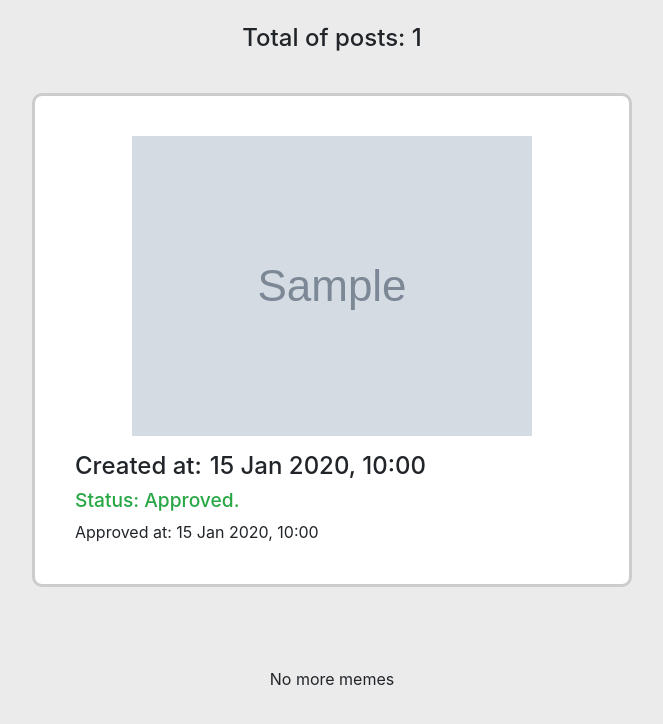
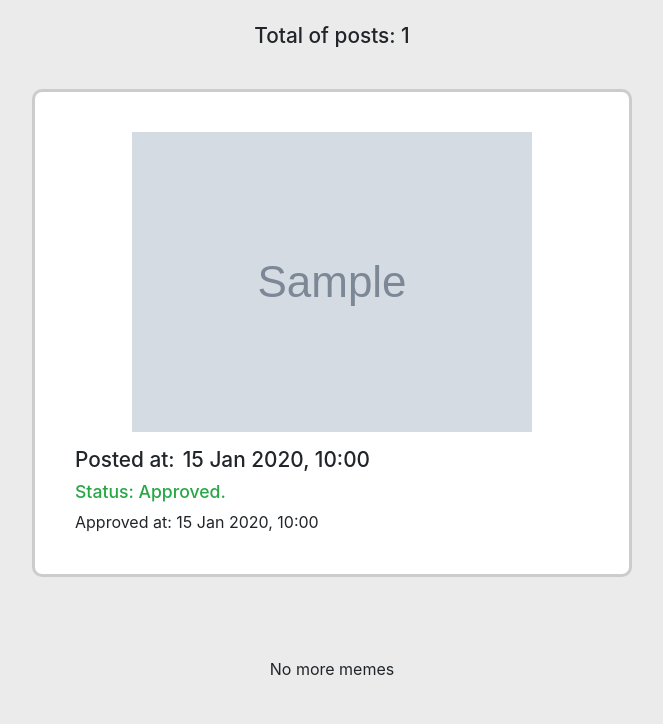
Before and after one commit to rafael-frs-a/django_memes, a Django app: page /my-posts/ in a window 1280 px wide. Shown: the part 56-780 px from the top of the page, without its empty margins (308-971 px from the left). Run offline with Django 3.2, Linux system fonts and the light colour scheme; a user stored in the database is signed in; tables that the repository leaves empty hold one stand-in row (values such as "Sample post"); grey boxes marked "Sample" are stand-in pictures; parts of the project's set-up code (start-up, migrations or seed data) failed here and were passed over; some libraries are stand-ins or nearby versions.

Commit message:
fixing moderation/adjusting css

```diff
--- a/base/static/base/css/base.css
+++ b/base/static/base/css/base.css
@@ -5,11 +5,11 @@ body {
 }
 
 h1 {
-    font-size: 1.5em;
+    font-size: 1.3em;
 }
 
 h2 {
-    font-size: 1.2em;
+    font-size: 1.1em;
 }
 
 button {
--- a/posts/models.py
+++ b/posts/models.py
@@ -208,7 +208,7 @@ def get_user_posts(user, page, client_timezone=0):
                 settings.DATE_TIME_DISPLAY_FORMAT)
 
             if post.moderation_status == Post.DENIED:
-                post_data['denial_reason'] = status.denial_reason.description
+                post_data['denial_reason'] = status.denial_reason.description if status.denial_reason else 'Reason deleted'
                 post_data['denial_details'] = status.denial_detail or 'None'
 
         response['posts'].append(post_data)
--- a/posts/templates/posts/user_posts.html
+++ b/posts/templates/posts/user_posts.html
@@ -56,7 +56,7 @@
         <article class="post-container form-container form-container-md">
             <img class="meme-preview" src="" alt="File Not Found">
             <div class="mt-3 d-flex">
-                <h1>Created at:</h1><h1 class="post-created-at ml-2"></h1>
+                <h1>Posted at:</h1><h1 class="post-created-at ml-2"></h1>
             </div>
         </article>
     </template>
```
